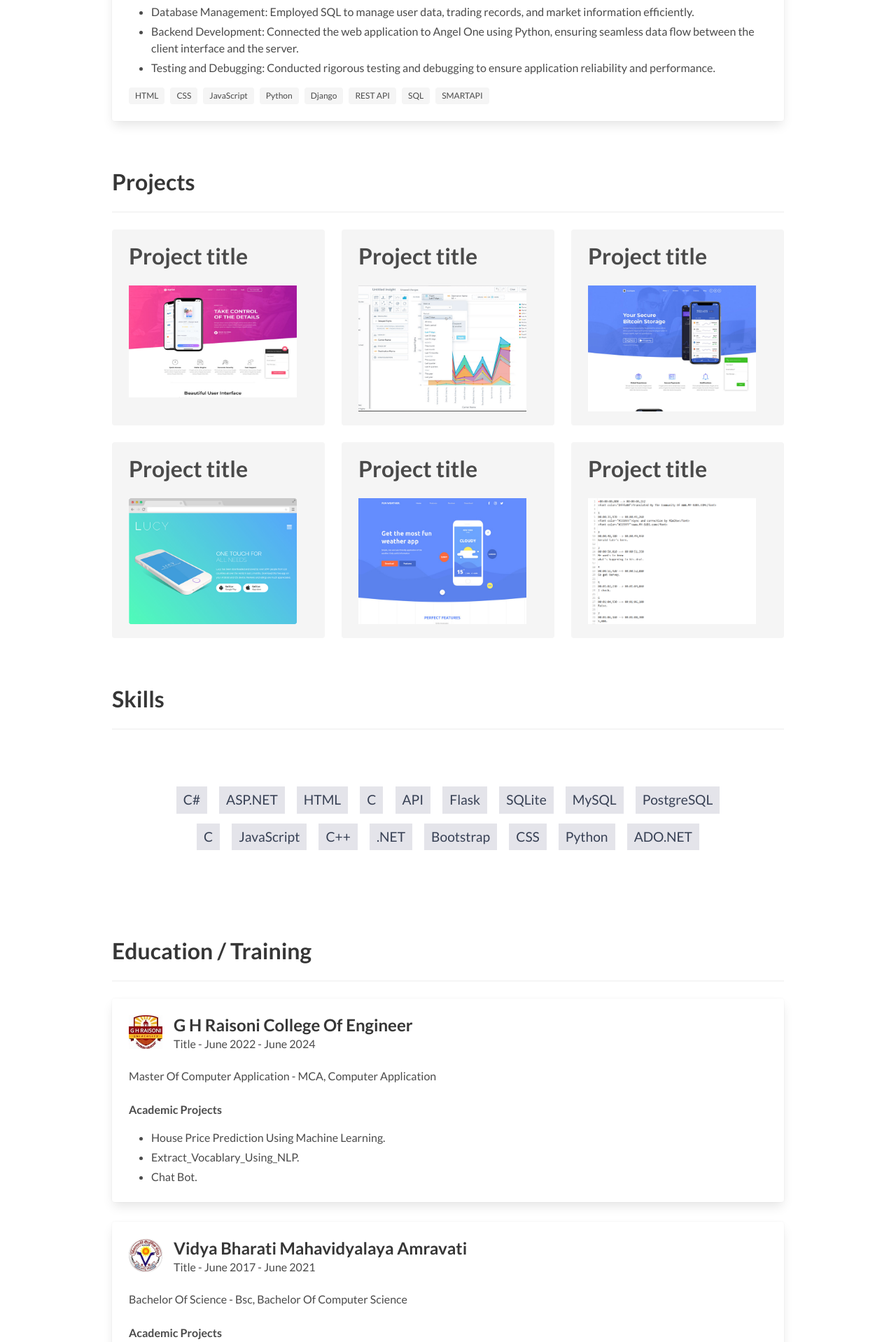
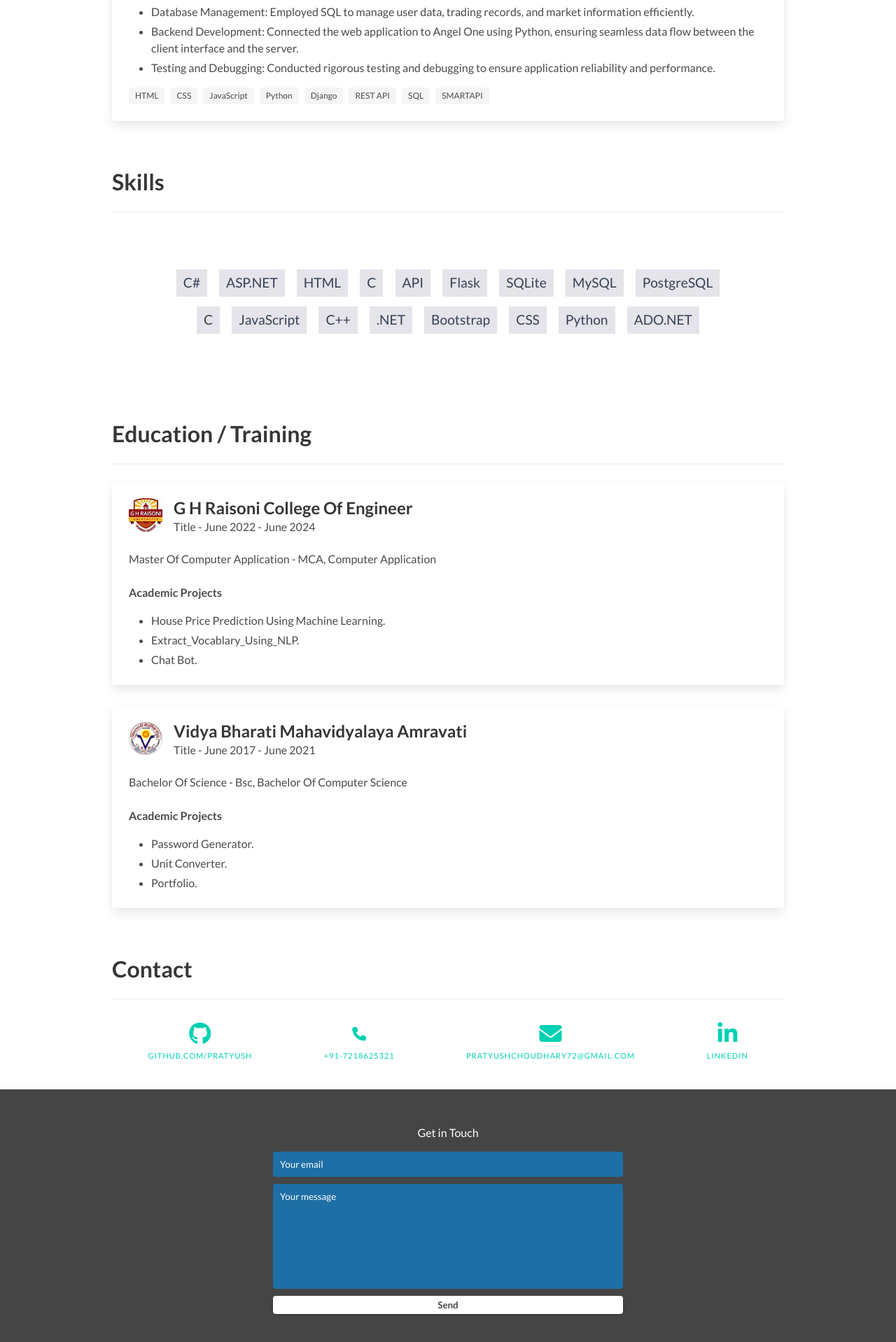
Before and after one commit to Pratyush7218/Protfolio, a Flask app: page / in a window 1280 px wide. Shown: the part 1256-3174 px from the top of the page at 70% size. Run offline with Flask 3, Linux system fonts and the light colour scheme; some libraries are stand-ins or nearby versions.

Commit message:
Update the resume

```diff
--- a/Resume/templates/index.html
+++ b/Resume/templates/index.html
@@ -161,7 +161,7 @@
     </div>
   </section>
 
-  <section class="section">
+  <!-- <section class="section">
     <div class="container">
       <h1 class="title">Projects</h1>
       <hr />
@@ -226,7 +226,7 @@
         </div>
       </div>
     </div>
-  </section>
+  </section> -->
 
   <section class="section">
     <div class="container">
@@ -611,7 +611,8 @@
         <div class="content">
           <p><b>Data Collection</b>– Gathering text from documents, websites, or datasets.
             <b>Text Processing</b>– Tokenizing, removing stopwords, and stemming/lemmatizing.
-            <b>Vocabulary Extraction</b>– Identifying unique words, keywords, or domain-specific terms.</p>
+            <b>Vocabulary Extraction</b>– Identifying unique words, keywords, or domain-specific terms.
+          </p>
           <div class="tags">
             <span class="tag">Python</span>
             <span class="tag">Pandas</span>
```
